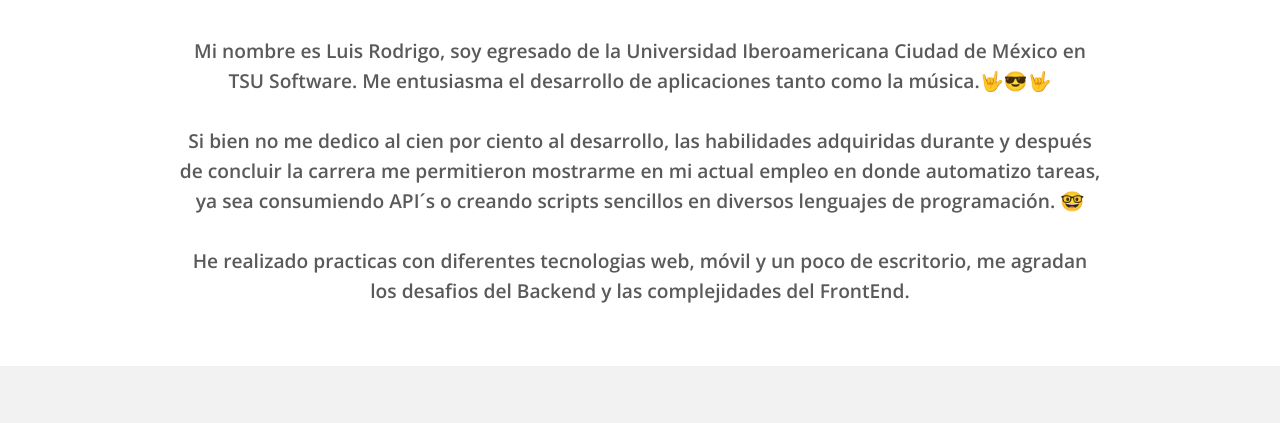
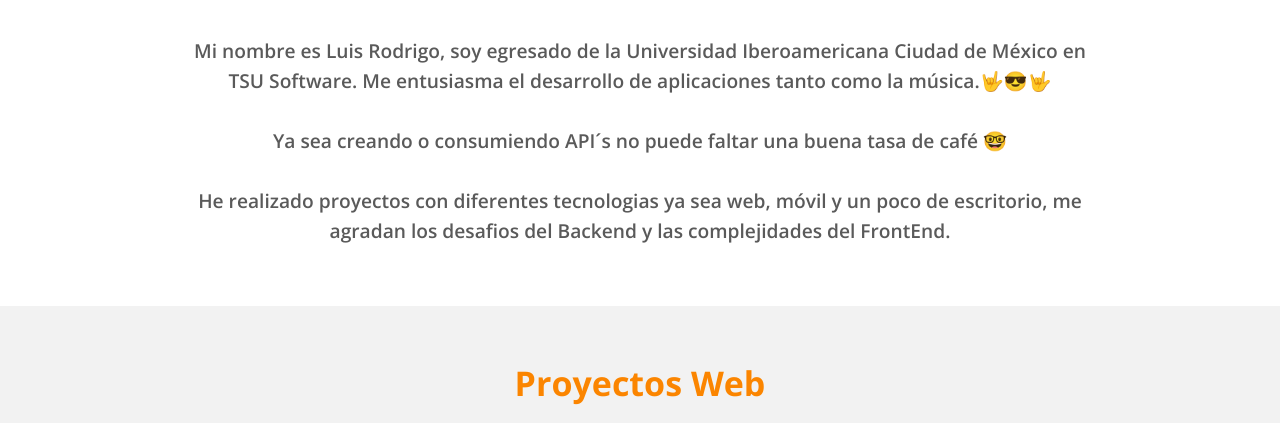
Before and after one commit to RodrigoLaguna/portafolio, a plain HTML site: page index.html in a window 1280 px wide. Shown: the part 1640-2063 px from the top of the page. Drawn offline with nearby package versions, Linux system fonts and the light colour scheme; a script that the page names is missing.

Commit message:
Update index.html

```diff
--- a/index.html
+++ b/index.html
@@ -104,13 +104,9 @@
 						Iberoamericana Ciudad de México en TSU Software. Me entusiasma el
 					  desarrollo de aplicaciones tanto como la música.🤟&#128526;🤟</p>
 						<br>
-						<p>Si bien no me dedico al cien por ciento al desarrollo, las habilidades
-							adquiridas durante y después de concluir la carrera me permitieron mostrarme
-							en mi actual empleo en donde automatizo tareas,
-							ya sea consumiendo API´s o creando scripts sencillos en diversos lenguajes
-							de programación. &#x1F913;</p>
+						<p>Ya sea creando o consumiendo API´s  no puede faltar una buena tasa de café &#x1F913;</p>
 							<br>
-						<p>He realizado practicas con diferentes tecnologias web, móvil y un poco de escritorio, me agradan los desafios del
+						<p>He realizado proyectos con diferentes tecnologias ya sea web, móvil y un poco de escritorio, me agradan los desafios del
 							Backend y las complejidades del FrontEnd.
 						</p>
 				</div>
```
